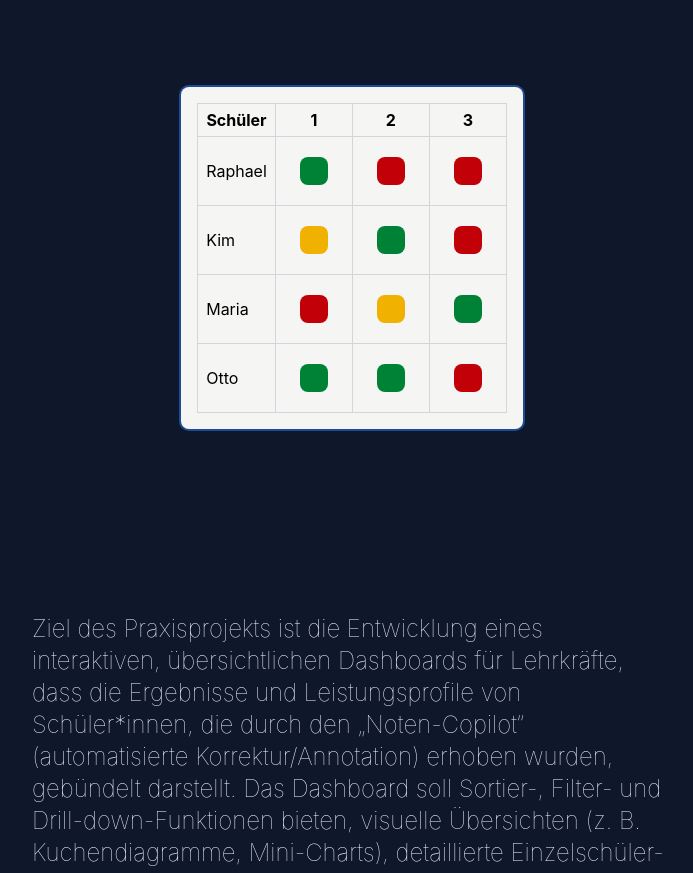
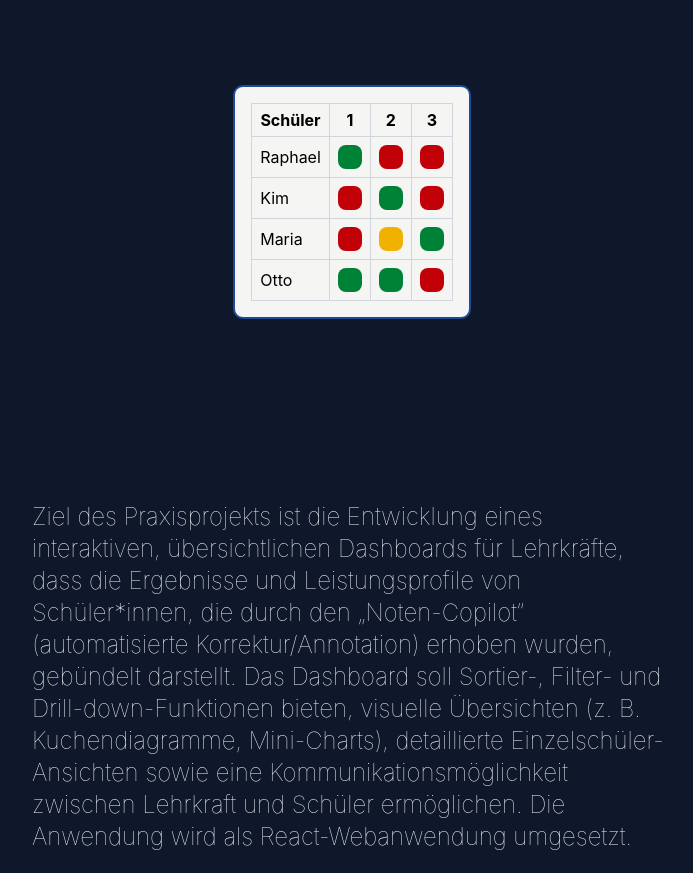
Before and after one commit to Explorier95/dashboard, a React (Vite) app in the folder dashboard/: page / in a window 1280 px wide. Shown: the part 1100-1973 px from the top of the page, without its empty margins (288-981 px from the left). Built offline with nearby package versions, Linux system fonts and the light colour scheme.

Commit message:
Extract Methode refactoring (Es gibt jetzt nur eine Funktion für die Farbkästchen)Anpassung von ModalAnswer auf Frage

```diff
--- a/dashboard/src/components/modalAnswer.jsx
+++ b/dashboard/src/components/modalAnswer.jsx
@@ -1,10 +1,10 @@
 import { createPortal } from "react-dom";
 
-export default function ModalAnswer({ info, onClose }) {
+export default function ModalAnswer({ info, onClose, type }) {
     return createPortal(
         <div className="fixed inset-0 bg-transparent bg-opacity-50 flex items-center justify-center z-50">
             <div className="bg-white p-6 rounded-lg shadow-lg max-w-lg w-full">
-                <h2>Antwort:</h2>
+                <h2>{type}:</h2>
                 <p>"{info}"</p>
                 <button
                     onClick={onClose}
--- a/dashboard/src/components/studentOverview.jsx
+++ b/dashboard/src/components/studentOverview.jsx
@@ -5,65 +5,67 @@ import ModalAnswer from "./modalAnswer.jsx";
 function StudentOverview() {
 
     const [info, setInfo] = useState(null)
+    const [type, setType] = useState(null)
 
-    function openDialog(text) {
+    function openDialog(text, type) {
         setInfo(text);
+        setType(type)
         console.log(text)
+        console.log(type)
     }
-
     function closeDialog() {
         setInfo(null);
     }
+    function squareColor(antwort) {
+        const squares = {
+            green: "w-6 h-6 bg-green-700 hover:bg-green-500 aspect-square rounded-lg m-2",
+            yellow: "w-6 h-6 bg-yellow-500 hover:bg-yellow-300 aspect-square rounded-lg m-2",
+            red: "w-6 h-6 bg-red-700 hover:bg-red-500 aspect-square rounded-lg m-2"
+        }
 
-    function squareColor(){
-        {}
-        return "w-8 h-8 bg-green-700 hover:bg-green-500 aspect-square rounded-lg m-4"
-    }
+        let classNameTmp = ""
 
-    function isCorrect(item) {
+        if (antwort.under_help && antwort.is_correct) {
+            classNameTmp = squares.yellow;
+        } else if (!antwort.is_correct && antwort.under_help) {
+            classNameTmp = squares.red;
+        } else if (antwort.is_correct && !antwort.under_help) {
+            classNameTmp = squares.green;
+        } else {
+            classNameTmp = squares.red;
+        }
+
+        const studentText = antwort.student_text
+
         return (
-            <button
-                onClick={() => openDialog(item)}
-                className="w-7 h-7 bg-green-700 hover:bg-green-500 aspect-square rounded-lg m-4"
-            />
+            <button onClick={() => openDialog(studentText, "Antwort")}
+                className={classNameTmp}></button>
         )
-    }
 
-    function isCorrectWithHelp(item) {
-        return (
-            <button onClick={() => openDialog(item)}
-                className="w-7 h-7 bg-yellow-500 hover:bg-yellow-300 aspect-square rounded-lg flex m-4"></button>
-        )
-    }
-
-    function isWrong(item) {
-        return (
-            <button onClick={() => openDialog(item)}
-            className="w-7 h-7 bg-red-700 hover:bg-red-500 aspect-square rounded-lg m-4"></button>
-        )
     }
 
     return (
-
         <div>
-            {info && <ModalAnswer info={info} onClose={closeDialog} />}
+            {info && type === "Antwort" ? <ModalAnswer info={info} onClose={closeDialog} type="Antwort" />
+             : info && type === "Frage" ? <ModalAnswer info={info} onClose={closeDialog} type="Frage"/> : ""}
             <div className="bg-stone-100 rounded-lg justify-center flex items-center gap-10 mb-4 ring-2 ring-blue-500/50">
                 <table className="talbe-auto border-collapse border border-gray-400 m-4">
                     <thead>
                         <tr>
                             <th className="border border-gray-300 px-2 py-1 text-left...">Schüler</th>
-                            {jsonData.fragen.map((frage, index) => (<th key={index} className="border border-gray-300 px-2 py-1 text-left...">{frage.nmbr}</th>))}
-
+                            {jsonData.fragen.map((frage, index) => (<th key={index}
+                             className="border border-gray-300 px-2 py-1 hover:bg-green-500 text-left..."
+                             onClick={()=>openDialog(frage.title,"Frage")}>{frage.nmbr}</th>))}
                         </tr>
                     </thead>
                     {jsonData.schueler.map((student, index) => (<tbody key={index} >
                         <tr>
-                            <td className="border border-gray-300 px-2 py-1 ...">{student.vorname}</td>
+                            <td className="border border-gray-300 px-2 py-1">{student.vorname}</td>
                             {jsonData.schueler_antworten
                                 .filter(antwort => antwort.schueler_id === student.id)
                                 .map((antwort, index) => (
-                                    <td key={index} className="border border-gray-300 px-2 py-1">
-                                        {antwort.under_help ? isCorrectWithHelp(antwort.student_text) : antwort.is_correct ? isCorrect(antwort.student_text) : isWrong(antwort.student_text)}
+                                    <td key={index} className="border border-gray-300">
+                                        {squareColor(antwort)}
                                     </td>
                                 ))}
                         </tr>
```
